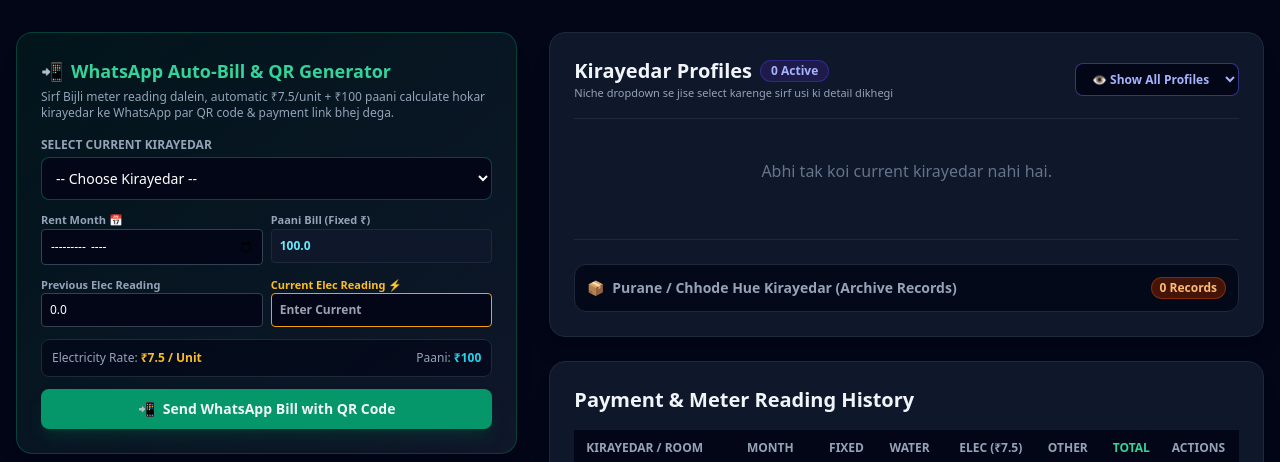
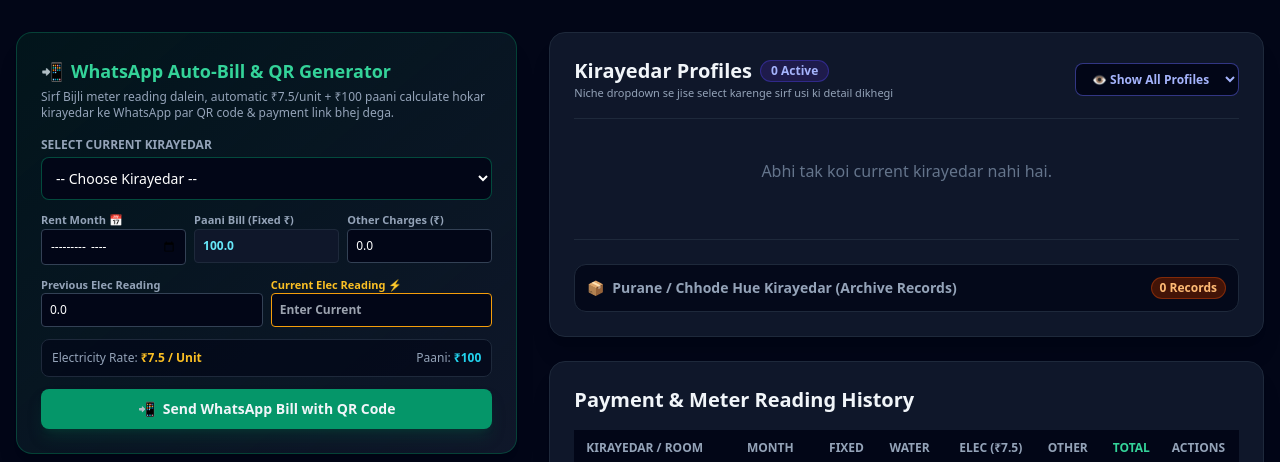
Before and after one commit to ntn9528146/rent-manager, a FastAPI app: template app/templates/index.html in a window 1280 px wide. Shown: the part 97-559 px from the top of the page. Run offline with FastAPI, Linux system fonts and the light colour scheme; the template is opened without the code that fills it, so the values that code supplies are empty; parts of the project's set-up code (start-up, migrations or seed data) failed here and were passed over; some libraries are stand-ins or nearby versions.

Commit message:
Update WhatsApp bill: remove room no, show month name, activate other charges, set UPI to 7351324716

```diff
--- a/app/routes/whatsapp_billing.py
+++ b/app/routes/whatsapp_billing.py
@@ -1,9 +1,9 @@
 import urllib.parse
+from datetime import datetime
 from fastapi import APIRouter, Depends, Form, Request, status
 from fastapi.responses import RedirectResponse
 from sqlalchemy.ext.asyncio import AsyncSession
 from sqlalchemy import select
-from datetime import date
 
 from app.database import async_session, Tenant, RentPayment
 
@@ -11,12 +11,19 @@ router = APIRouter(prefix="/billing", tags=["billing"])
 
 DEFAULT_WATER_BILL = 100.0
 DEFAULT_ELEC_UNIT_RATE = 7.5
-YOUR_UPI_ID = "9639142185@ybl"  # UPI deep link ID
+YOUR_UPI_ID = "7351324716@upi"
 YOUR_NAME = "Nitin Tripathi"
 
 async def get_db():
     async with async_session() as session:
         yield session
+
+def format_month_name(month_str: str) -> str:
+    try:
+        dt = datetime.strptime(month_str.strip(), "%Y-%m")
+        return dt.strftime("%B %Y")
+    except Exception:
+        return month_str
 
 @router.post("/send-whatsapp-bill")
 async def send_whatsapp_bill(
@@ -37,28 +44,30 @@ async def send_whatsapp_bill(
     units = max(0.0, round(curr_reading - prev_reading, 2))
     elec_amount = round(units * unit_rate, 2)
     fixed_rent = float(tenant.monthly_rent)
-    total_due = round(fixed_rent + water_bill + elec_amount + other_charges, 2)
+    other_amt = float(other_charges) if other_charges else 0.0
+    total_due = round(fixed_rent + water_bill + elec_amount + other_amt, 2)
 
-    # Dynamic UPI String
-    upi_url = f"upi://pay?pa={YOUR_UPI_ID}&pn={urllib.parse.quote(YOUR_NAME)}&am={total_due}&cu=INR&tn=Rent-{for_month}"
-    qr_image_url = f"https://api.qrserver.com/v1/create-qr-code/?size=300x300&data={urllib.parse.quote(upi_url)}"
+    formatted_month = format_month_name(for_month)
+
+    # UPI deep-link string
+    upi_url = f"upi://pay?pa={YOUR_UPI_ID}&pn={urllib.parse.quote(YOUR_NAME)}&am={total_due}&cu=INR&tn=Rent-{urllib.parse.quote(formatted_month)}"
+    qr_image_url = f"https://api.qrserver.com/v1/create-qr-code/?size=350x350&data={urllib.parse.quote(upi_url)}"
 
     msg = (
         f"🏠 *RENT & UTILITY BILL*\n"
         f"----------------------------------\n"
         f"Kirayedar: *{tenant.name}*\n"
-        f"Kamra No: *{tenant.room_number}*\n"
-        f"Month: *{for_month}*\n\n"
+        f"Month: *{formatted_month}*\n\n"
         f"1. Fixed Rent: *₹{fixed_rent}*\n"
         f"2. Bijli ({prev_reading} se {curr_reading} = {units} unit @ ₹{unit_rate}): *₹{elec_amount}*\n"
         f"3. Paani Charges (Fixed): *₹{water_bill}*\n"
-        f"4. Anya Charges: *₹{other_charges}*\n"
+        f"4. Anya Charges: *₹{other_amt}*\n"
         f"----------------------------------\n"
         f"👉 *KUL RASHI (TOTAL DUE): ₹{total_due}*\n"
         f"----------------------------------\n\n"
         f"📲 *Direct Pay Link (Click to Pay):*\n{upi_url}\n\n"
         f"🖼️ *Scan QR Code to Pay:*\n{qr_image_url}\n\n"
-        f"Payment karne ke baad receipt/screenshot isi number par bhej dein. Dhanyawad!"
+        f"Payment karne ke baad receipt/screenshot isi number par share karein. Dhanyawad!"
     )
 
     clean_phone = tenant.phone.strip().replace("+", "").replace("-", "").replace(" ", "") if tenant.phone else ""
--- a/app/templates/index.html
+++ b/app/templates/index.html
@@ -48,7 +48,7 @@
                                 {% endfor %}
                             </select>
                         </div>
-                        <div class="grid grid-cols-2 gap-2">
+                        <div class="grid grid-cols-3 gap-2">
                             <div>
                                 <label class="block text-[11px] text-slate-400 font-semibold">Rent Month 📅</label>
                                 <input type="month" name="for_month" value="{{ current_month_picker }}" required class="w-full bg-slate-950 border border-slate-700 rounded p-2 text-xs text-white">
@@ -56,6 +56,10 @@
                             <div>
                                 <label class="block text-[11px] text-slate-400 font-semibold">Paani Bill (Fixed ₹)</label>
                                 <input type="number" step="0.01" name="water_bill" value="100.0" readonly class="w-full bg-slate-900 border border-slate-800 rounded p-2 text-xs text-cyan-300 font-bold">
+                            </div>
+                            <div>
+                                <label class="block text-[11px] text-slate-400 font-semibold">Other Charges (₹)</label>
+                                <input type="number" step="0.01" name="other_charges" value="0.0" placeholder="0" class="w-full bg-slate-950 border border-slate-700 rounded p-2 text-xs text-white">
                             </div>
                         </div>
                         <div class="grid grid-cols-2 gap-2">
```
